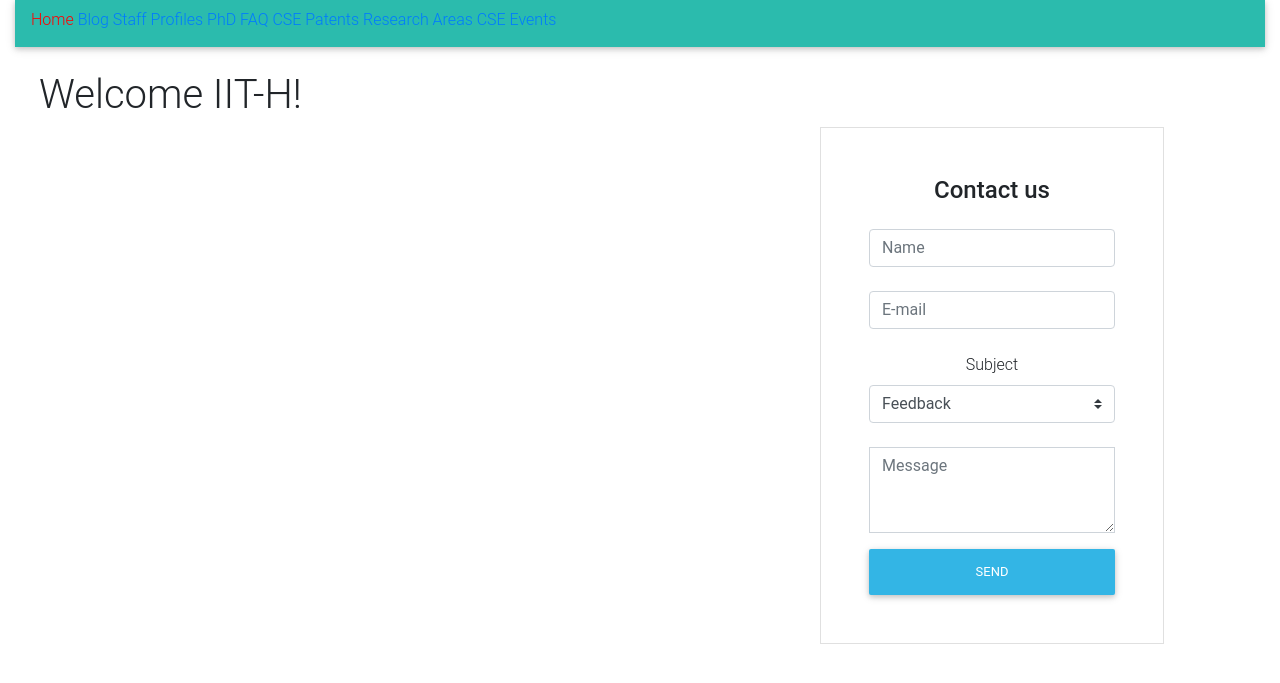
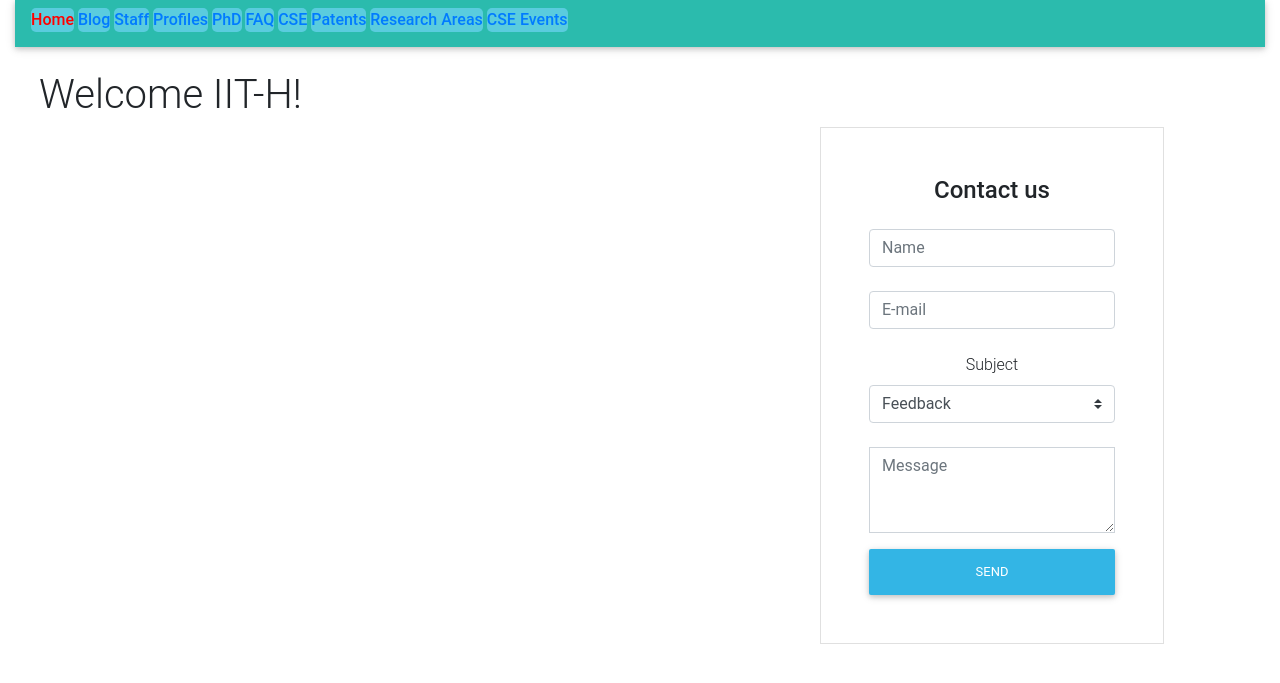
Before and after one commit to rahulteja526/rahulteja526.github.io, a Jekyll site: the page built from index.html, in a window 1280 px wide. Shown: the top 683 px of the page. Built offline with Jekyll 4.4.1, drawn with Linux system fonts in a browser that asks for light colours; nearby versions of some CDN libraries.

Commit message:
navigation

```diff
--- a/_includes/navigation.html
+++ b/_includes/navigation.html
@@ -30,7 +30,7 @@
           <ul class="navbar-nav mr-auto">
             <li class="nav-item">
                 {% for item in site.data.navigation %}
-                <a href="{{ item.link }}" {% if page.url == item.link %}class="current"{% endif %}>{{ item.name }}</a>
+                <a style="background:#5accde; border-radius: 5px 5px  5px 5px "   href="{{ item.link }}" {% if page.url == item.link %}class="current"{% endif %}><strong>{{ item.name }}</strong></a>
                {% endfor %}
             </li>
           </ul>
```
